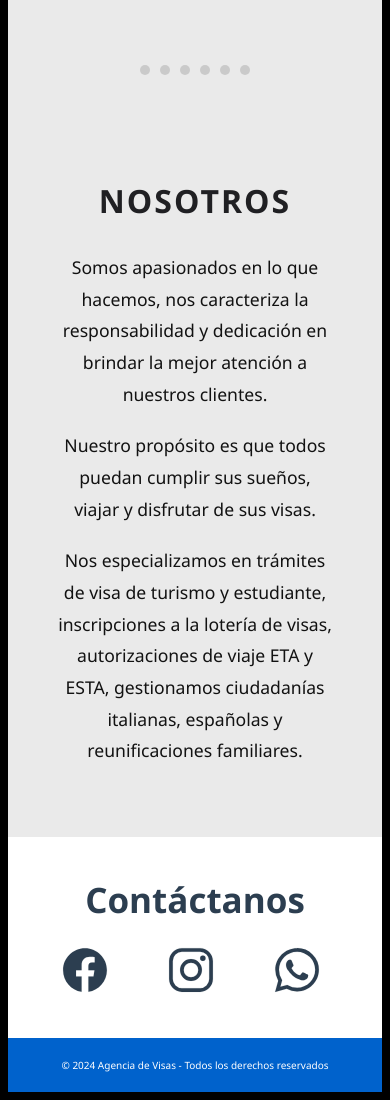
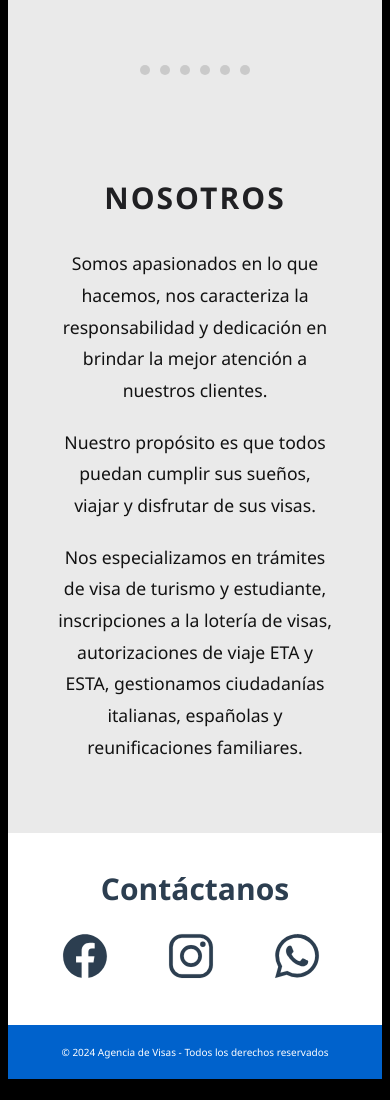
Before and after one commit to lucasspuig/Visas, a plain HTML site: page index.html in a window 390 px wide. Shown: the part 1387-2487 px from the top of the page. Drawn offline with nearby package versions, Linux system fonts and the light colour scheme.

Commit message:
arreglos

```diff
--- a/styles.css
+++ b/styles.css
@@ -501,7 +501,7 @@ footer {
         }
 
         .nosotros h2 {
-            font-size: 2rem;
+            font-size: 30px;
             font-weight: bold;
             color: rgb(32, 32, 35); /* Azul principal */
             margin-bottom: 30px;
@@ -558,6 +558,7 @@ footer {
     /* Sección Contacto */
     .contacto h2{
         margin-bottom: 5%;
+        font-size: 30px;
     }
     .contact-link {
         font-size: 50px;
```
